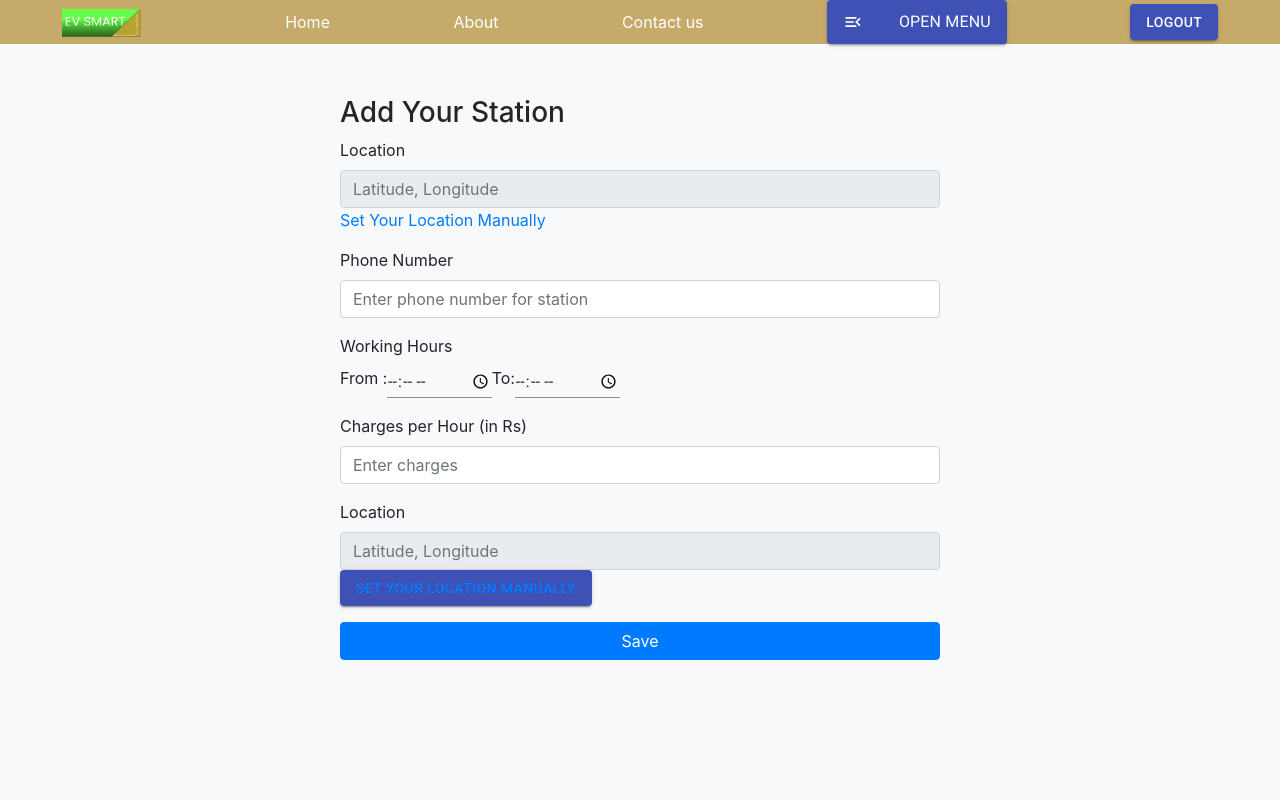
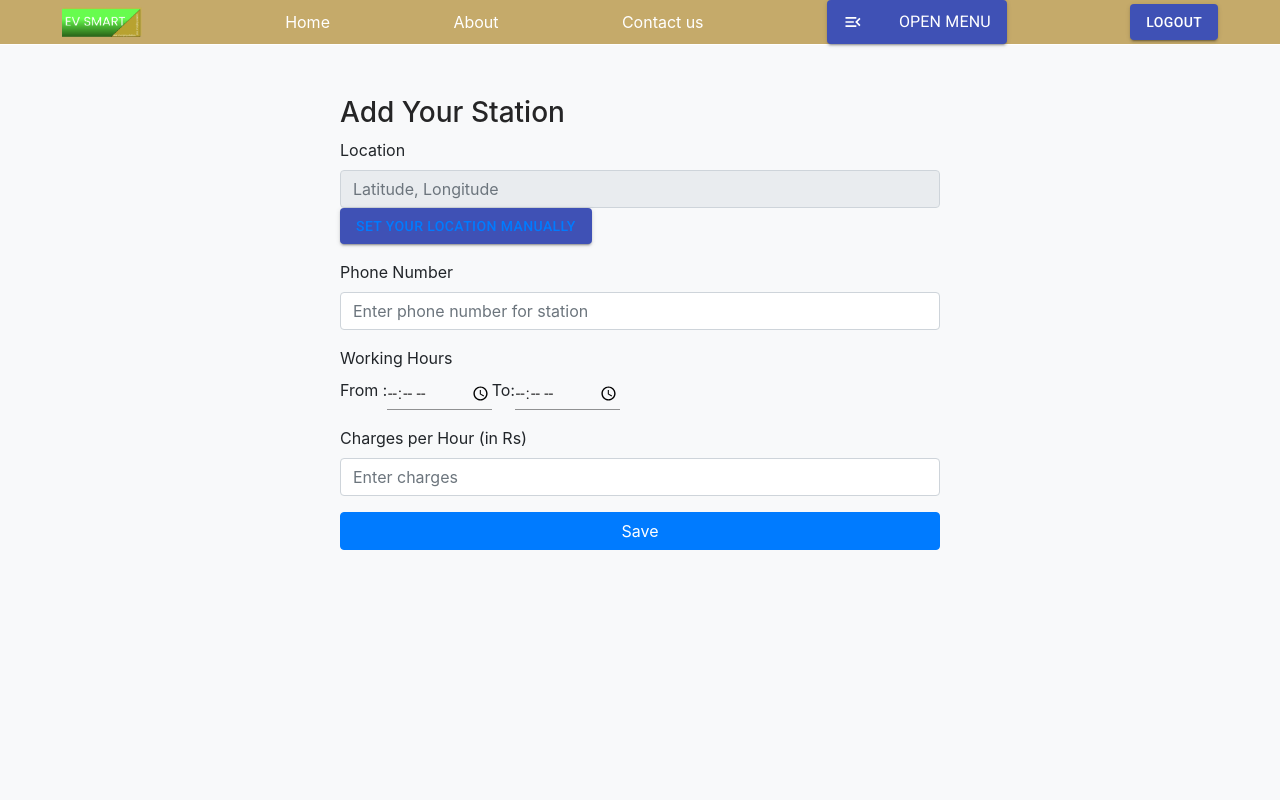
Before and after one commit to Vardaan100/EVsmart, a React (Create React App) app: page /station in a window 1280 px wide. Shown: the top 800 px of the page. Built offline with nearby package versions, Linux system fonts and the light colour scheme; no server answers; sample sign-in values are in the browser's storage; what react-geolocated would draw is missing.

Commit message:
error resolved

```diff
--- a/src/components/Station.js
+++ b/src/components/Station.js
@@ -66,8 +66,15 @@ class Station extends Component {
               placeholder="Latitude, Longitude"
               disabled={true}
             />
-            <Link to="/map">Set Your Location Manually</Link>
+               <Button
+              className="station__setlocation station__location"
+              variant="contained"
+              color="primary"
+            >
+              <Link to="/map"> Set Your Location Manually</Link>
+            </Button>{" "}
           </div>
+
           <div className="form-group">
             <label>Phone Number</label>
             <input
@@ -127,29 +134,6 @@ class Station extends Component {
             />
           </div>
 
-          <div className="form-group">
-            <label>Location</label>
-            <input
-              value={this.props.location}
-              className="form-control"
-              placeholder="Latitude, Longitude"
-              disabled={true}
-            />
-            {/* <input
-            value={this.props.location}
-            className="form-control"
-            placeholder="Longitude"
-            disabled={true}
-          /> */}
-            <Button
-              className="station__setlocation station__location"
-              variant="contained"
-              color="primary"
-            >
-              <Link to="/map"> Set Your Location Manually</Link>
-            </Button>{" "}
-          </div>
-
           <button
             type="submit"
             className="btn btn-primary btn-block"
--- a/src/components/adminDash.js
+++ b/src/components/adminDash.js
@@ -17,13 +17,11 @@ class AdminDash extends Component {
       .getItem("jwt", JSON.stringify())
       .replaceAll('"', "");
     getAllDash(token).then((data) => {
-      if (data.users == "admin") {
         data.map((user_id, idx) => {
           return this.setState({
             users: data,
           });
         });
-      }
     });
   }
 
@@ -37,31 +35,3 @@ class AdminDash extends Component {
 }
 
 export default AdminDash;
-
-
-// import * as React from "react";
-// import { Admin, Resource, ListGuesser } from 'react-admin';
-// import jsonServerProvider from 'ra-data-json-server';
-// import { createHashHistory } from "history";
-// import adminStore from "./CreateadminStore";
-// import { Provider } from "react-redux";
-
-// const dataProvider = jsonServerProvider
-//  (
-// 'https://jsonplaceholder.typicode.com'
-//  );
-
-//  const history = createHashHistory();
-
-// const adminDash = () =>
-// <Provider
-// store={adminStore({
-//     dataProvider,
-//     history,
-// })}
-// >
-// <Admin dataProvider={dataProvider} history={history}/>;
-
-// </Provider>
-
-// export default adminDash
```
